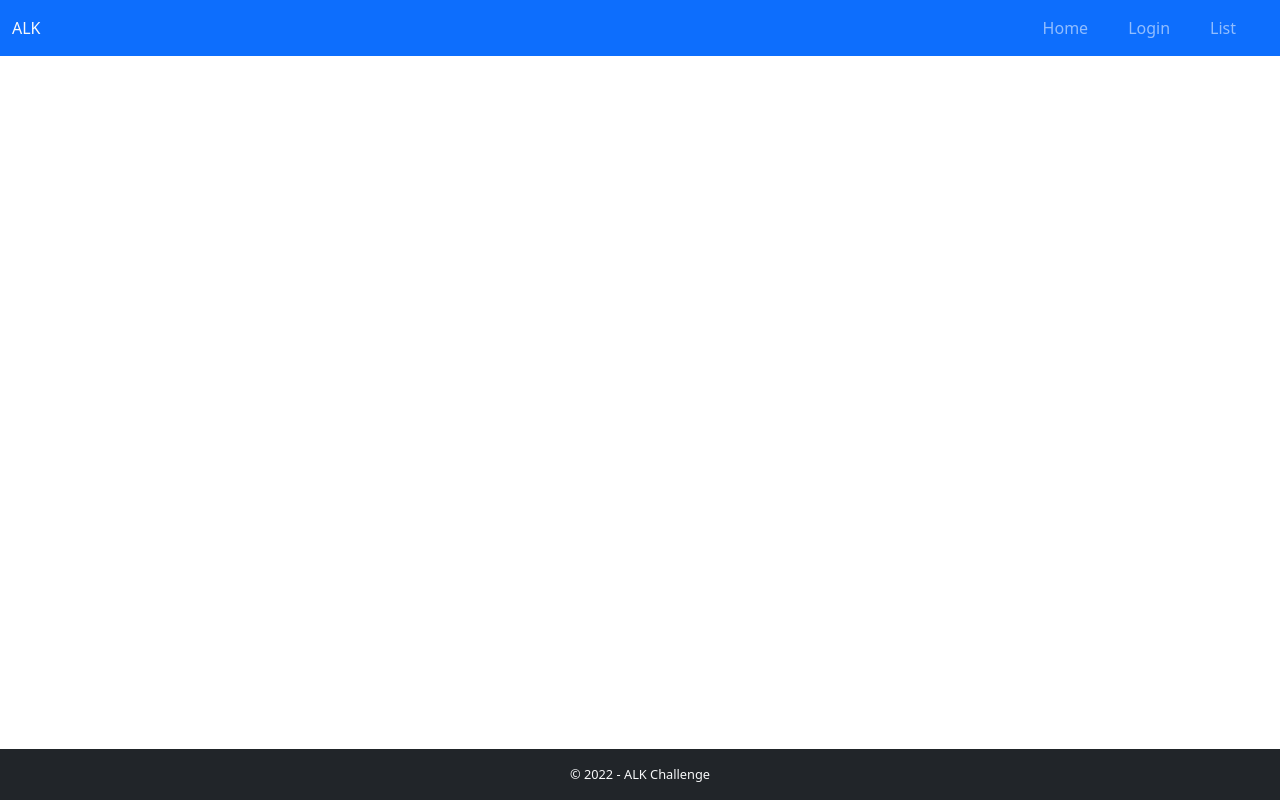
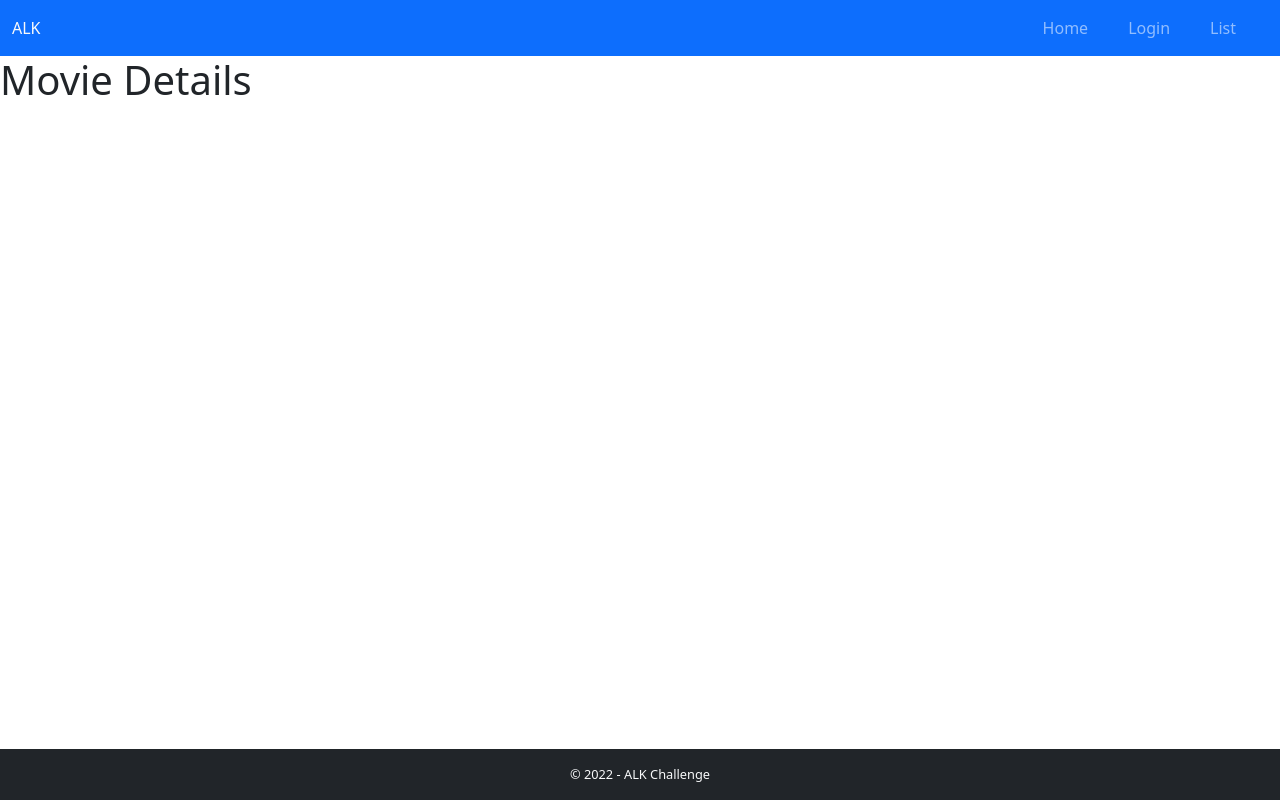
Before and after one commit to Dan33311/react-challenge-alk-copy, a React (Create React App) app: page /details in a window 1280 px wide. Built offline with nearby package versions, Linux system fonts and the light colour scheme.

Commit message:
handle errors getting API data, details component, unique URL for each item detail

```diff
--- a/src/App.js
+++ b/src/App.js
@@ -7,6 +7,7 @@ import Login from './components/Login';
 import List from './components/List';
 import Header from './components/Header';
 import Footer from './components/Footer';
+import Details from './components/Details';
 
 
 function App() {
@@ -16,6 +17,7 @@ function App() {
       <Routes>
         <Route path='/' element={<Login />}></Route>
         <Route path='/list' element={<List />} ></Route>
+        <Route path='/details' element={<Details />} ></Route>
       </Routes>
       <Footer />
     </div>
--- /dev/null
+++ b/src/components/Details.jsx
@@ -0,0 +1,7 @@
+const Details = () => {
+  return (
+    <h1>Movie Details</h1>
+  )
+}
+
+export default Details
--- a/src/components/Header.jsx
+++ b/src/components/Header.jsx
@@ -8,7 +8,7 @@ const Header = () => {
           <p className="navbar-nav nav-link text-light text-uppercase">alk</p>
           <ul className="navbar-nav d-flex flex-row">
             <li className="nav-item pe-4"><Link className="nav-link" to="/">Home</Link></li>
-            <li className="nav-item pe-4"><Link className="nav-link" to="/Login">Login</Link></li>
+            <li className="nav-item pe-4"><Link className="nav-link" to="/">Login</Link></li>
             <li className="nav-item pe-4"><Link to="/List" className="nav-link">List</Link></li>
           </ul>
         </div>
--- a/src/components/List.jsx
+++ b/src/components/List.jsx
@@ -1,4 +1,6 @@
 import axios from "axios";
+import Swal from 'sweetalert2'
+
 import { useEffect, useState } from "react";
 import { Navigate, useNavigate, Link } from "react-router-dom";
 
@@ -18,9 +20,18 @@ const List = () => {
         const moviesData = response.data.results
         setMoviesList(moviesData);
       })
+      .catch(error => {
+        Swal.fire({
+          title: `${error.message}!`,
+          text: 'Please try again later',
+          icon: 'error',
+          confirmButtonText: 'Cool'
+        })
+      })
   }, [])
 
   const token = localStorage.getItem('token')
+
 
   return (
     <>
@@ -36,8 +47,8 @@ const List = () => {
                   <div className="card-body">
                     <h5 className="card-title">{movie.title.substring(0, 36)}</h5>
                     <p className="card-text">{movie.overview.substring(0, 80)}</p>
-                    <button onClick={() => navigate('/details')} className="btn btn-primary">Details</button>
-                    {/* <Link to={`/details?movieID=${movie.id}`} className="btn btn-primary">Details</Link> */}
+                    {/* <button onClick={() => navigate('/details')} className="btn btn-primary">Details</button> */}
+                    <Link to={`/details?movieID=${movie.id}`} className="btn btn-primary">Details</Link>
                   </div>
                 </div>
               </div>
```
Also changed, not shown: 1 other file (tests, documents, lock files or other folders).
